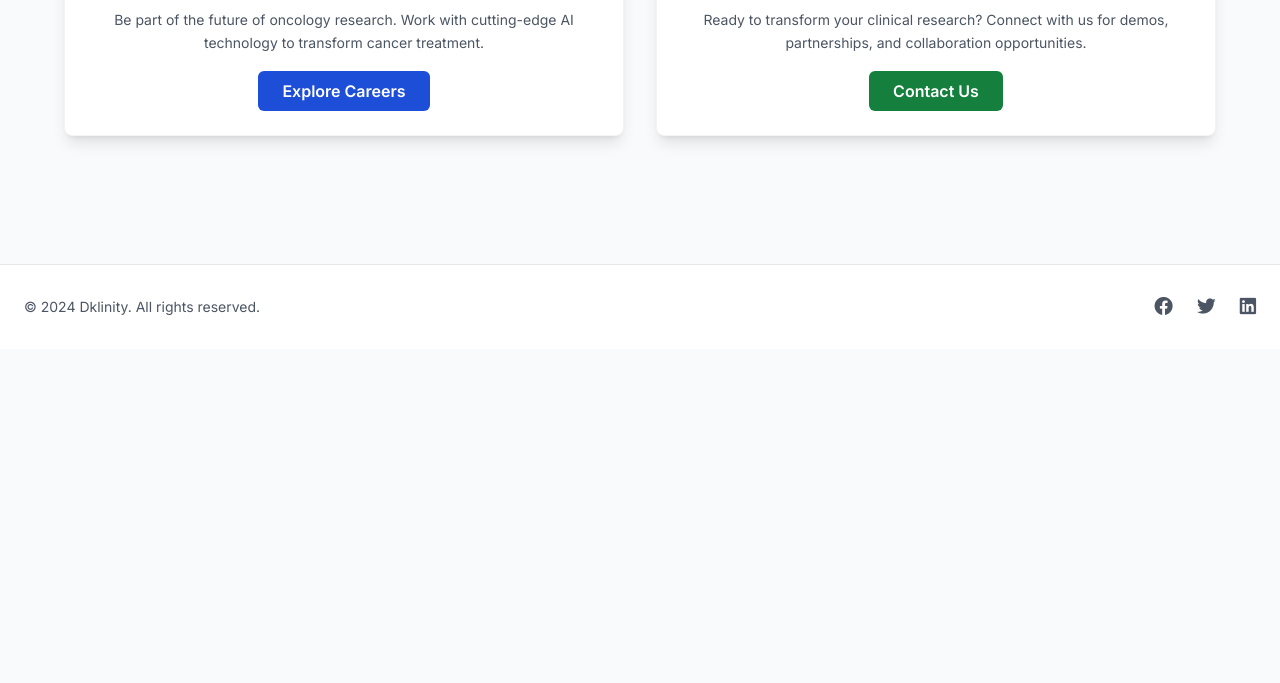
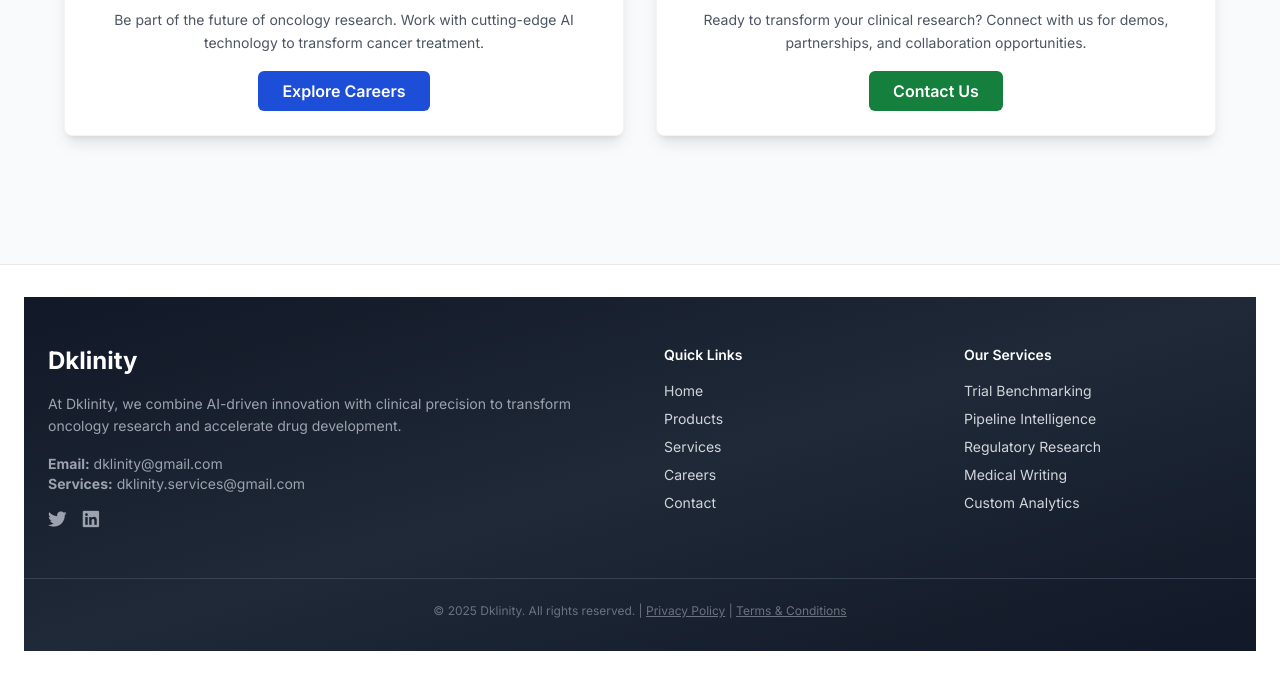
Before and after one commit to Dilip111198/Dklinity-site, a plain HTML site: page index.html in a window 1280 px wide. Shown: the part 2356-3039 px from the top of the page. Before the commit the page ends 2705 px from the top, so only its background shows below. Drawn offline with nearby package versions, Linux system fonts and the light colour scheme.

Commit message:
Add files via upload

```diff
--- a/index.html
+++ b/index.html
@@ -876,15 +876,7 @@
 
   <footer class="bg-white border-t border-gray-200 py-8">
     <div class="max-w-7xl mx-auto px-6 flex flex-col md:flex-row justify-between items-center text-gray-600 text-sm">
-      <p>© 2024 Dklinity. All rights reserved.</p>
-      <div class="flex space-x-6 mt-4 md:mt-0">
-        <a aria-label="Facebook" class="hover:text-blue-700 transition" href="#"><i class="fab fa-facebook fa-lg"></i></a>
-        <a aria-label="Twitter" class="hover:text-blue-700 transition" href="#"><i class="fab fa-twitter fa-lg"></i></a>
-        <a aria-label="LinkedIn" class="hover:text-blue-700 transition" href="#"><i class="fab fa-linkedin fa-lg"></i></a>
-      </div>
-    </div>
-  </footer>
-
+      <p></p>
   <script>
     const menuBtn = document.getElementById("menu-btn");
     const mobileMenu = document.getElementById("mobile-menu");
@@ -976,5 +968,107 @@
       closeCareerModal();
     });
   </script>
+</html>
+<footer class="w-full bg-gradient-to-br from-gray-900 via-gray-800 to-gray-900 text-gray-300 pt-12 pb-8">
+  <div class="max-w-7xl mx-auto px-6 grid grid-cols-1 md:grid-cols-2 gap-12 text-sm">
+
+    <!-- Left: Company Info -->
+    <div>
+      <h3 class="text-white text-2xl font-bold mb-4">Dklinity</h3>
+      <p class="text-gray-400 mb-4 leading-relaxed">
+        At Dklinity, we combine AI-driven innovation with clinical precision to transform oncology research and accelerate drug development.
+      </p>
+      <p class="text-gray-400"><strong>Email:</strong> dklinity@gmail.com</p>
+      <p class="text-gray-400 mb-4"><strong>Services:</strong> dklinity.services@gmail.com</p>
+      <div class="mt-4 flex space-x-4">
+        <a href="https://x.com/dklinity" target="_blank" rel="noopener" class="text-gray-400 hover:text-white transition" aria-label="Twitter/X">
+          <i class="fab fa-twitter fa-lg"></i>
+        </a>
+        <a href="https://www.linkedin.com/company/dklinity/" target="_blank" rel="noopener" class="text-gray-400 hover:text-white transition" aria-label="LinkedIn">
+          <i class="fab fa-linkedin fa-lg"></i>
+        </a>
+      </div>
+    </div>
+
+    <!-- Right: Quick Links & Services -->
+    <div class="grid grid-cols-2 gap-8">
+      <div>
+        <h4 class="text-white text-md font-semibold mb-4">Quick Links</h4>
+        <ul class="space-y-2">
+          <li><a href="#" onclick="showPage('home')" class="hover:text-white">Home</a></li>
+          <li><a href="#" onclick="showPage('products')" class="hover:text-white">Products</a></li>
+          <li><a href="#" onclick="showPage('services')" class="hover:text-white">Services</a></li>
+          <li><a href="#" onclick="showPage('careers')" class="hover:text-white">Careers</a></li>
+          <li><a href="#" onclick="showPage('contact')" class="hover:text-white">Contact</a></li>
+        </ul>
+      </div>
+      <div>
+        <h4 class="text-white text-md font-semibold mb-4">Our Services</h4>
+        <ul class="space-y-2">
+          <li><a href="#" class="hover:text-white">Trial Benchmarking</a></li>
+          <li><a href="#" class="hover:text-white">Pipeline Intelligence</a></li>
+          <li><a href="#" class="hover:text-white">Regulatory Research</a></li>
+          <li><a href="#" class="hover:text-white">Medical Writing</a></li>
+          <li><a href="#" class="hover:text-white">Custom Analytics</a></li>
+        </ul>
+      </div>
+    </div>
+  </div>
+
+  <!-- Bottom Bar -->
+  <div class="mt-12 border-t border-gray-700 pt-6 text-center text-xs text-gray-500">
+    <p>© 2025 Dklinity. All rights reserved. |
+  <a href="privacy.html" class="hover:text-white underline">Privacy Policy</a> |
+  <a href="terms.html" class="hover:text-white underline">Terms & Conditions</a>
+  </div>
+</footer>
+<!-- PRIVACY POLICY PAGE -->
+<div id="privacy-page" class="page-section hidden min-h-screen flex flex-col bg-white text-gray-800">
+  <main class="max-w-5xl mx-auto px-6 py-12 flex-grow">
+    <h1 class="text-4xl font-bold mb-4">Privacy Policy</h1>
+    <p class="text-gray-700 mb-6">Published: February 2023 · Updated: August 2025</p>
+
+    <section class="mb-6">
+      <h2 class="text-2xl font-semibold mb-2">Fair Processing Notice</h2>
+      <p class="text-gray-700">Dklinity is committed to protecting your privacy. We follow global data protection laws and collect personal information only when necessary.</p>
+    </section>
+
+    <section class="mb-6">
+      <h2 class="text-2xl font-semibold mb-2">What Data We Collect</h2>
+      <ul class="list-disc list-inside text-gray-700">
+        <li>Name, email, phone number, company, job title</li>
+        <li>Device and browser information, location, IP address</li>
+      </ul>
+    </section>
+
+    <section class="mb-6">
+      <h2 class="text-2xl font-semibold mb-2">Why We Use Your Data</h2>
+      <p class="text-gray-700">
+        For contacting you, providing requested services, account management, analytics, and marketing updates (if consented).
+      </p>
+    </section>
+
+    <section class="mb-6">
+      <h2 class="text-2xl font-semibold mb-2">Your Rights</h2>
+      <p class="text-gray-700">You have the right to access, correct, or delete your personal data. Contact us at <a href="mailto:privacy@dklinity.com" class="text-blue-600 underline">privacy@dklinity.com</a>.</p>
+    </section>
+
+    <section class="mb-6">
+      <h2 class="text-2xl font-semibold mb-2">Cookies & Tracking</h2>
+      <p class="text-gray-700">We use essential and optional cookies for better service experience. You may manage cookie preferences through your browser.</p>
+    </section>
+
+    <section>
+      <h2 class="text-2xl font-semibold mb-2">Contact</h2>
+      <p class="text-gray-700">For any privacy-related concern, email <a href="mailto:privacy@dklinity.com" class="text-blue-600 underline">privacy@dklinity.com</a>.</p>
+    </section>
+  </main>
+
+  <!-- Footer at bottom of privacy section -->
+  <footer class="bg-gray-900 text-gray-300 text-center py-6 text-sm">
+    © 2025 Dklinity. All rights reserved. |
+    <a href="#" onclick="showPage('privacy')" class="hover:text-white underline">Privacy Policy</a> |
+    <a href="#" onclick="showPage('terms')" class="hover:text-white underline">Terms & Conditions</a>
+  </footer>
+</div>
 </body>
-</html>
```
